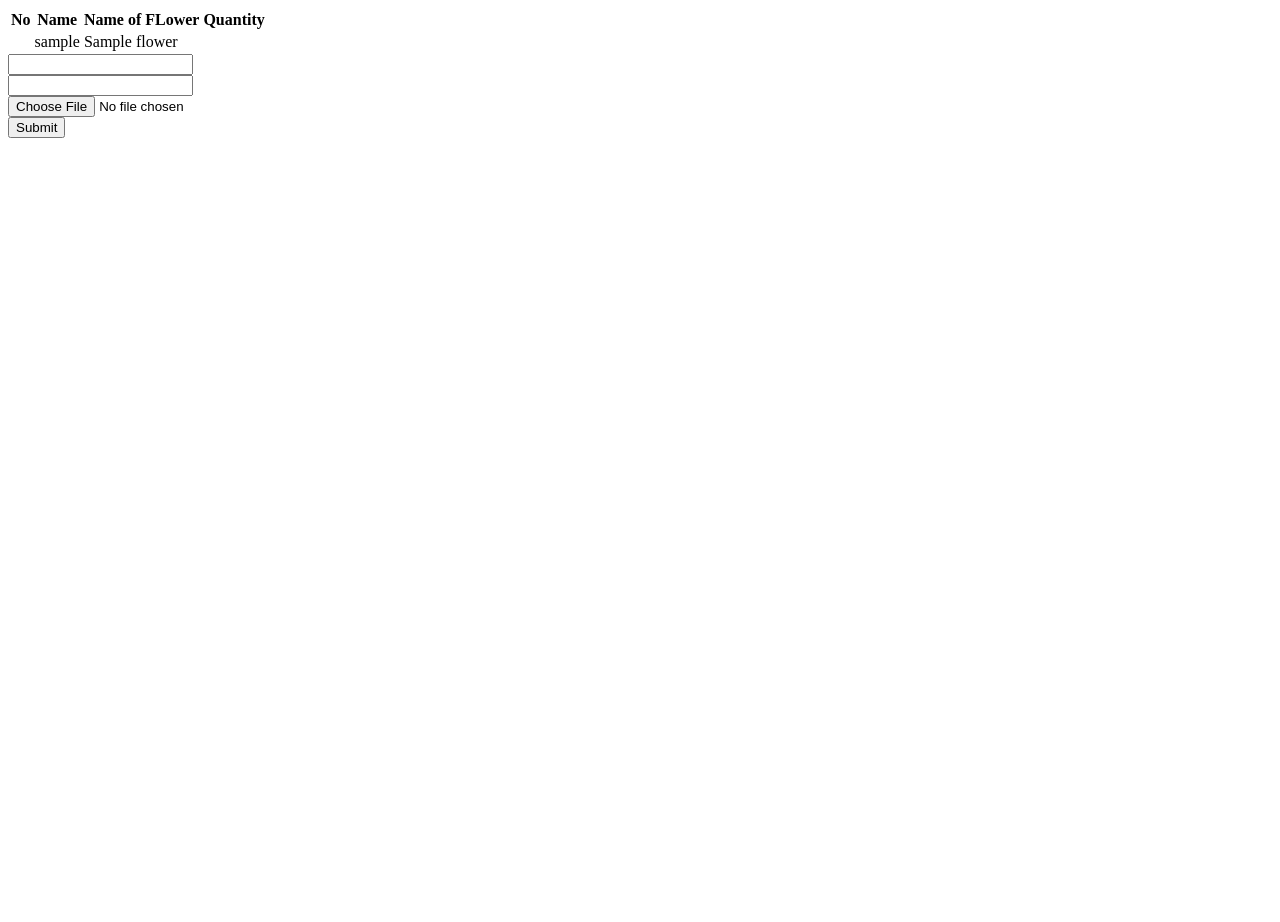
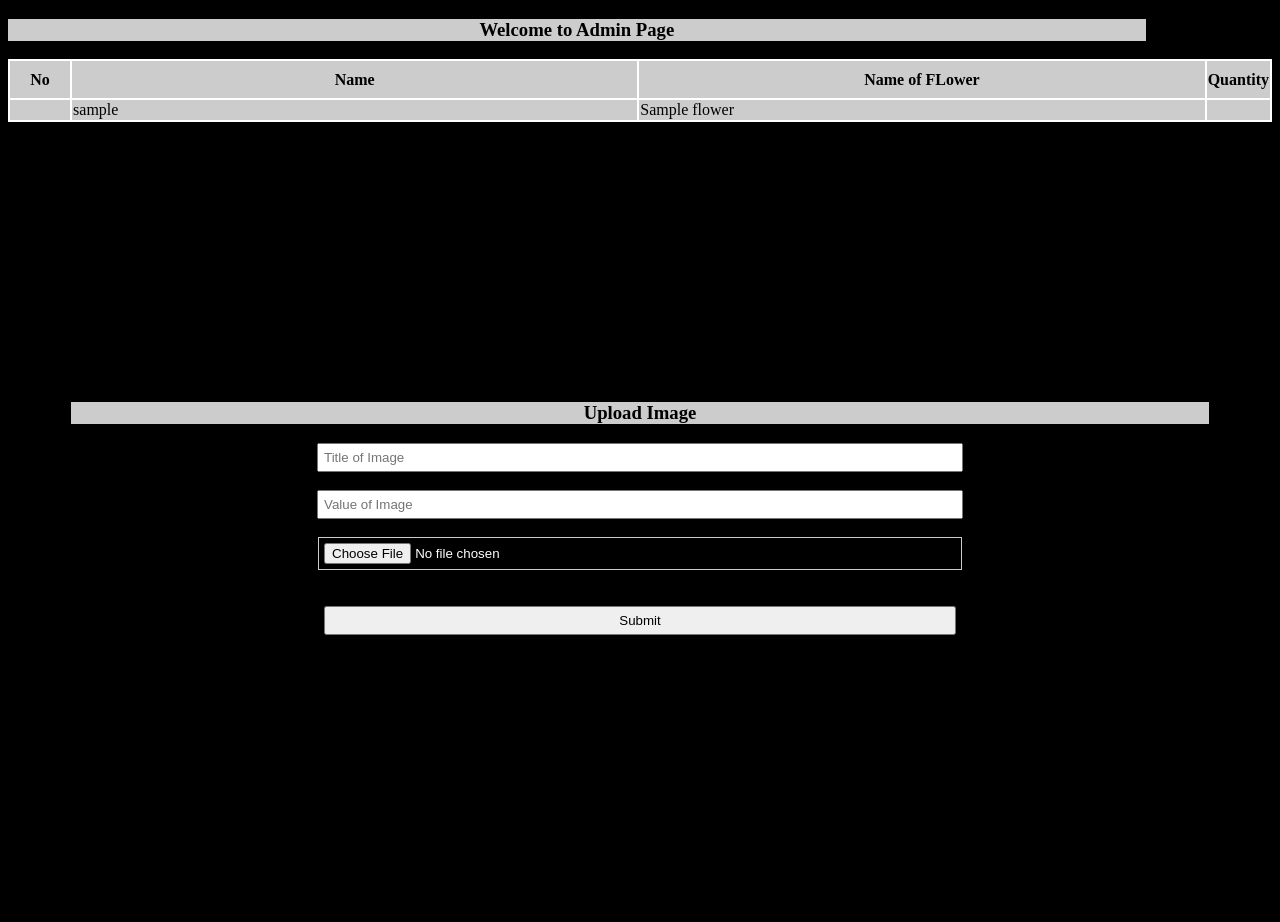
Before and after one commit to byiringiroaimefils/HistoryOfFlowers, a PHP site: page /Order.php in a window 1280 px wide. Before the commit the page ends 138 px from the top, so only its background shows below. Run offline with PHP 8.4, Linux system fonts and the light colour scheme; tables that the repository leaves empty or names only in its code hold one stand-in row (values such as "Sample post"); data that the repository does not hold is empty.

Commit message:
V3 Styling

```diff
--- a/Admin.php
+++ b/Admin.php
@@ -64,7 +64,7 @@ session_start();
         <div class="image">
           <img src="<?= $row['img'] ?>" class="img" alt="" />
           <div class="description">
-            <a href="delete.php" > Add to Favorite</a>
+          <a href='delete.php? ID={$row['ID']}'>Delete</a>
             <h4><?= $row['Description'] ?></h4>
           </div>
         </div>
--- a/Order.php
+++ b/Order.php
@@ -13,15 +13,77 @@ $run = mysqli_query($conn, $sqli);
     <meta charset="UTF-8">
     <meta name="viewport" content="width=device-width, initial-scale=1.0">
     <title>Order</title>
+    <style>
+        body {
+            background-color: black;
+            color: white;
+
+        }
+
+        h3 {
+            background-color: #ccc;
+            width: 90%;
+            color: black;
+            text-align: center;
+            align-items: center;
+        }
+        table,
+        th,
+        tr,
+        td {
+            border: 2px solid white;
+            border-collapse: collapse;
+            /* padding: 20px; */
+            background-color: #ccc;
+            color: black;
+        }
+
+        th {
+            width: 46%;
+            height: 35px;
+        }
+        td:nth-{
+
+        }
+
+        .SM {
+            width: 5%;
+        }
+
+        .LG {
+            width: 20%;
+        }
+
+        form,fieldset {
+            display: flex;
+            justify-content: center;
+            align-items: center;
+             height: 99vh;
+             flex-direction: column;
+        }
+        input{
+            width: 50%;
+            padding: 5px;
+            outline: none;
+        }
+        .border{
+            border: 1px solid #ccc;
+            width: 50%;
+
+        }
+
+
+    </style>
 </head>
 
 <body>
+    <h3>Welcome to Admin Page</h3>
     <table>
         <tr>
-            <th>No</th>
+            <th class="SM">No</th>
             <th>Name</th>
             <th>Name of FLower</th>
-            <th>Quantity</th>
+            <th class="LG">Quantity</th>
         </tr>
         <tr>
             <?php
@@ -42,8 +104,8 @@ $run = mysqli_query($conn, $sqli);
     include("conn.php");
     if (isset($_POST["upload"])) {
         $file = $_FILES['Name']["name"];
-        $name=$_POST['Des'];
-        $value=$_POST['value'];
+        $name = $_POST['Des'];
+        $value = $_POST['value'];
         $target_dir = "Img/";
         $target_path = $target_dir . $file;
         $query = "INSERT INTO photo VALUES ('','$target_path','$name','$value')";
@@ -51,15 +113,16 @@ $run = mysqli_query($conn, $sqli);
         if ($row) {
             move_uploaded_file($_FILES['Name']['tmp_name'], $target_path);
         }
-        echo "Helloword";
     }
     ?>
-    <form action="" method="post" enctype="multipart/form-data">
-        <input type="text" name="Des"> <br>
-        <input type="number" name="value"><br>
-        <input type="file" name='Name'> <br>
-        <input type="submit" name="upload"><br>
-    </form>
+
+        <form action="" method="post" enctype="multipart/form-data">
+            <h3>Upload Image</h3>
+            <input type="text" name="Des" placeholder="Title of Image"> <br>
+            <input type="number" name="value" placeholder="Value of Image"><br>
+            <input type="file" name='Name' class="border"> <br> <br>
+            <input type="submit" name="upload"><br>
+        </form>
 </body>
 
 </html>
```
Also changed, not shown: delete.php (+9 -8 lines), style.css (line endings or trailing spaces).
